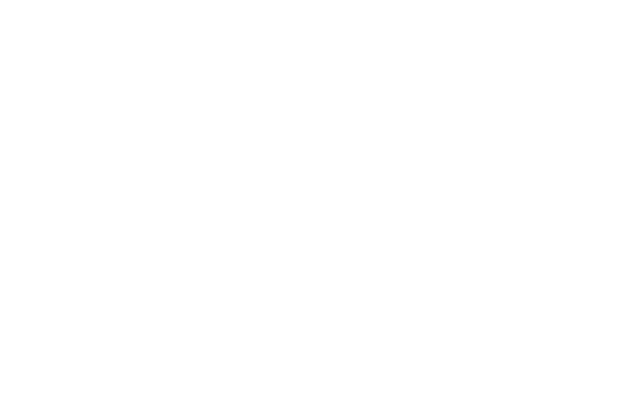
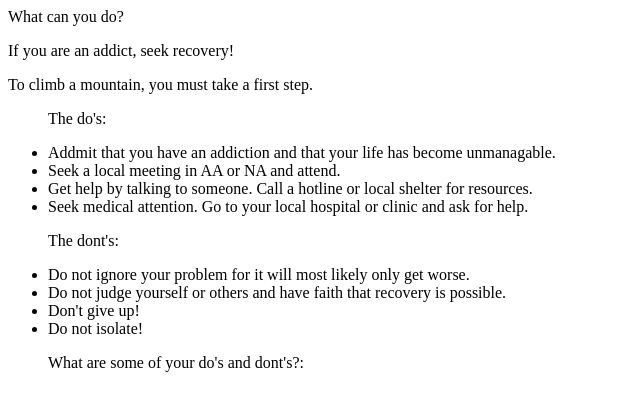
Before and after one commit to MayaFox23/interactiveproject, a plain HTML site: page page3.html in a window 1280 px wide. Shown: the whole page, without its empty margins (0-640 px from the left). Drawn offline with Linux system fonts and the light colour scheme.

Commit message:
outlined

```diff
--- a/page3.html
+++ b/page3.html
@@ -3,9 +3,56 @@
 <head>
     <meta charset="UTF-8">
     <meta name="viewport" content="width=device-width, initial-scale=1.0">
-    <title>Document</title>
+    <title>Recovery</title>
 </head>
 <body>
+    <Header>What can you do?</Header>
+    <p>
+        If you are an addict, seek recovery!
+    </p>
+    <p>To climb a mountain, you must take a first step.
+        <ul>
+            <p>The do's:</p>
+            <li>
+                Addmit that you have an
+                addiction and that your life has
+                become unmanagable.
+            </li>
+            <li>
+                Seek a local meeting in AA or NA and
+                 attend.
+            </li>
+            <li>
+                Get help by talking to someone. Call a
+                hotline or local shelter for resources.
+            </li>
+            <li>
+                Seek medical attention. Go to your local
+                hospital or clinic and ask for help.
+            </li>
+        </ul>
+        <ul>
+            <p>The dont's:</p>
+            <li>
+                Do not ignore your problem for it will most
+                 likely only get worse.
+            </li>
+            <li>
+                Do not judge yourself or others and have
+                faith that recovery is possible.
+            </li>
+            <li>
+                Don't give up!
+            </li>
+            <li>
+                Do not isolate!
+            </li>
+        </ul>
+    </p>
+
+<blockquote>
+    What are some of your do's and dont's?:
+</blockquote>
 
 </body>
 </html>
```
Also changed, not shown: page2.html (+40 -1 lines).
